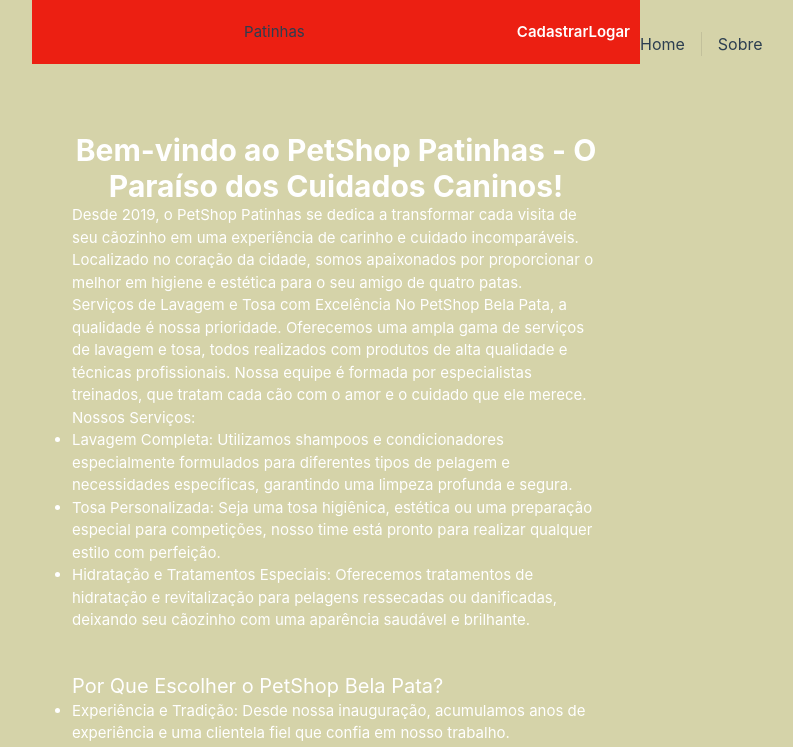
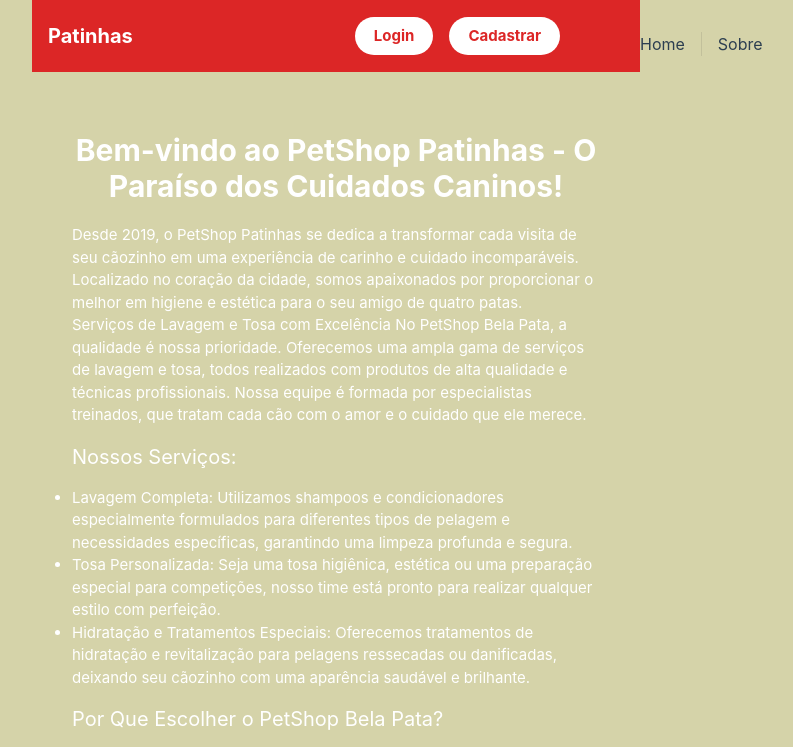
Before and after one commit to Mlodovico/patinhas-frontend, a Vue app: page / in a window 1280 px wide. Shown: the top 747 px of the page, without its empty margins (0-793 px from the left). Built offline with nearby package versions, Linux system fonts and the light colour scheme; what oh-vue-icons would draw is missing.

Commit message:
feature: fixing header

```diff
--- a/src/components/Header.vue
+++ b/src/components/Header.vue
@@ -15,49 +15,25 @@ export const handleClickSignIn = () => {
 
 </script>
 <template>
-    <div class="app-header">
-        <div class="logo">
-            <h1>Patinhas</h1>
+    <header class="bg-red-600 p-4 text-white flex justify-between items-center">
+        <div class="flex items-center">
+            <!-- <img src="@/assets" alt="Logo" class="h-8 mr-3"> -->
+            <h1 class="text-xl font-bold">Patinhas</h1>
         </div>
-        <div class="buttons">
-            <button @click="handleClickLogin()">Cadastrar</button>
-            <button>Logar</button>
-        </div>
-        <LogInModal v-if='showLogInModal' @close='handleClickLogin()'></LogInModal>
-    </div>
+        <nav>
+            <ul class="flex space-x-4">
+                <li class="rounded-full bg-white text-red-600 px-4 py-2">
+                    <a href="#" class="font-bold">
+                        Login
+                    </a>
+                </li>
+                <li class="rounded-full bg-white text-red-600 px-4 py-2">
+                    <a href="#" class="font-bold">
+                        Cadastrar
+                    </a>
+                </li>
+            </ul>
+        </nav>
+    </header>
 </template>
-<style>
-.app-header {
-    width: 100%;
-    display: flex;
-    align-items: center;
-    background: #ec1f12;
-    height: 4rem;
-}
-
-.logo {
-    display: flex;
-    justify-content: center;
-    width: 100%;
-}
-
-.buttons {
-    display: flex;
-    justify-content: space-between;
-    width: 20%;
-    margin-right: 10px;
-}
-
-.buttons button {
-    border: none;
-    background: #ec1f12;
-    color: white;
-    font-weight: 600;
-    cursor: pointer;
-}
-
-button:hover {
-    opacity: 0.5;
-    transition: 3s;
-}
-</style>
+<style></style>
--- a/src/views/HomeView.vue
+++ b/src/views/HomeView.vue
@@ -8,7 +8,7 @@
         <h1 class="text-3xl font-bold text-center pt-5">
           Bem-vindo ao PetShop Patinhas - O Paraíso dos Cuidados Caninos!
         </h1>
-        <p>
+        <p class="pt-5">
           Desde 2019, o PetShop Patinhas se dedica a transformar cada visita de seu cãozinho em uma experiência de
           carinho
           e cuidado incomparáveis. Localizado no coração da cidade, somos apaixonados por proporcionar o melhor em
@@ -23,10 +23,10 @@
           especialistas
           treinados, que tratam cada cão com o amor e o cuidado que ele merece.
         </p>
-        <p>
+        <p class="text-xl pt-4">
           Nossos Serviços:
         </p>
-        <ul class="list-disc">
+        <ul class="list-disc pt-4">
           <li>
             Lavagem Completa: Utilizamos shampoos e condicionadores especialmente formulados para diferentes tipos de
             pelagem e necessidades específicas, garantindo uma limpeza profunda e segura.
@@ -43,10 +43,10 @@
             ou danificadas, deixando seu cãozinho com uma aparência saudável e brilhante.
           </li>
         </ul>
-        <h4 class="text-xl pt-10">
+        <h4 class="text-xl pt-4">
           Por Que Escolher o PetShop Bela Pata?
         </h4>
-        <ul class="list-disc">
+        <ul class="list-disc pt-4">
           <li>
             Experiência e Tradição: Desde nossa inauguração, acumulamos anos de experiência e uma clientela fiel que
             confia em nosso trabalho.
@@ -67,18 +67,21 @@
             do seu pet.
           </li>
         </ul>
-
-        Venha nos Visitar!
-        <p>
+        <p class="pt-4">
           No PetShop Patinhas, acreditamos que cada cão merece um tratamento especial. Traga seu amigo peludo para uma
           visita e descubra por que somos a escolha certa para os cuidados com seu cão. Estamos sempre prontos para
           recebê-los com um sorriso e um atendimento de excelência.
 
           Visite-nos e veja de perto como transformamos cada banho e tosa em um momento de alegria e cuidado!
         </p>
-
-        PetShop Patinhas
-        Seu pet merece o melhor desde 2019.
+        <div class="pt-4">
+          <p>
+            PetShop Patinhas
+          </p>
+          <p>
+            Seu pet merece o melhor desde 2019.
+          </p>
+        </div>
 
       </article>
       <div class="separator"></div>
```
